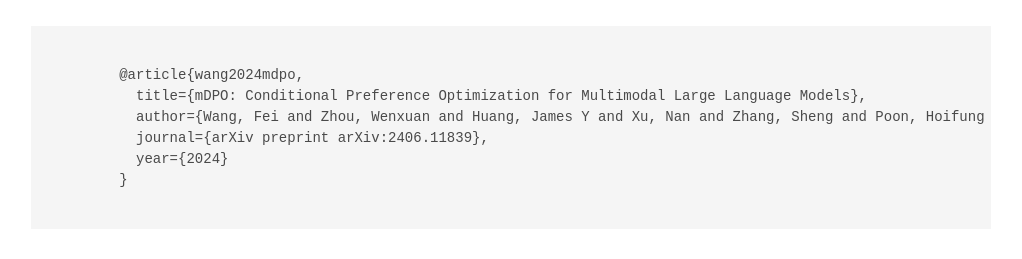
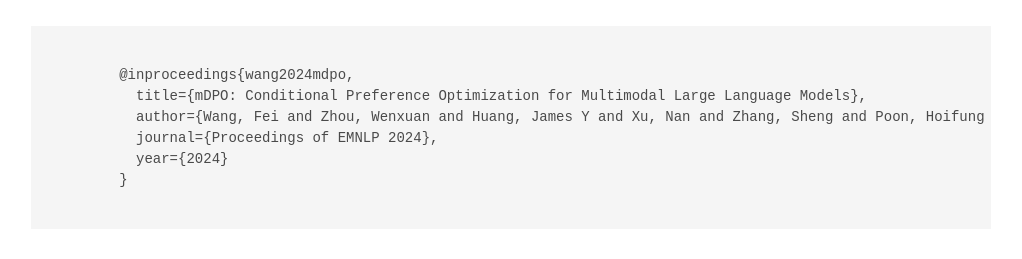
Before and after one commit to FeiWang96/mDPO, a plain HTML site: page index.html in a window 1280 px wide. Shown: the part 3933-4192 px from the top of the page, without its empty margins (129-1151 px from the left). Drawn offline with nearby package versions, Linux system fonts and the light colour scheme; some icons are missing; a web font is replaced by a local one.

Commit message:
Update index.html

```diff
--- a/index.html
+++ b/index.html
@@ -248,10 +248,10 @@
     <div class="container is-max-desktop content">
       <h2 class="title">Citation</h2>
       <pre><code>
-        @article{wang2024mdpo,
+        @inproceedings{wang2024mdpo,
           title={mDPO: Conditional Preference Optimization for Multimodal Large Language Models},
           author={Wang, Fei and Zhou, Wenxuan and Huang, James Y and Xu, Nan and Zhang, Sheng and Poon, Hoifung and Chen, Muhao},
-          journal={arXiv preprint arXiv:2406.11839},
+          journal={Proceedings of EMNLP 2024},
           year={2024}
         }
       </code></pre>
```
